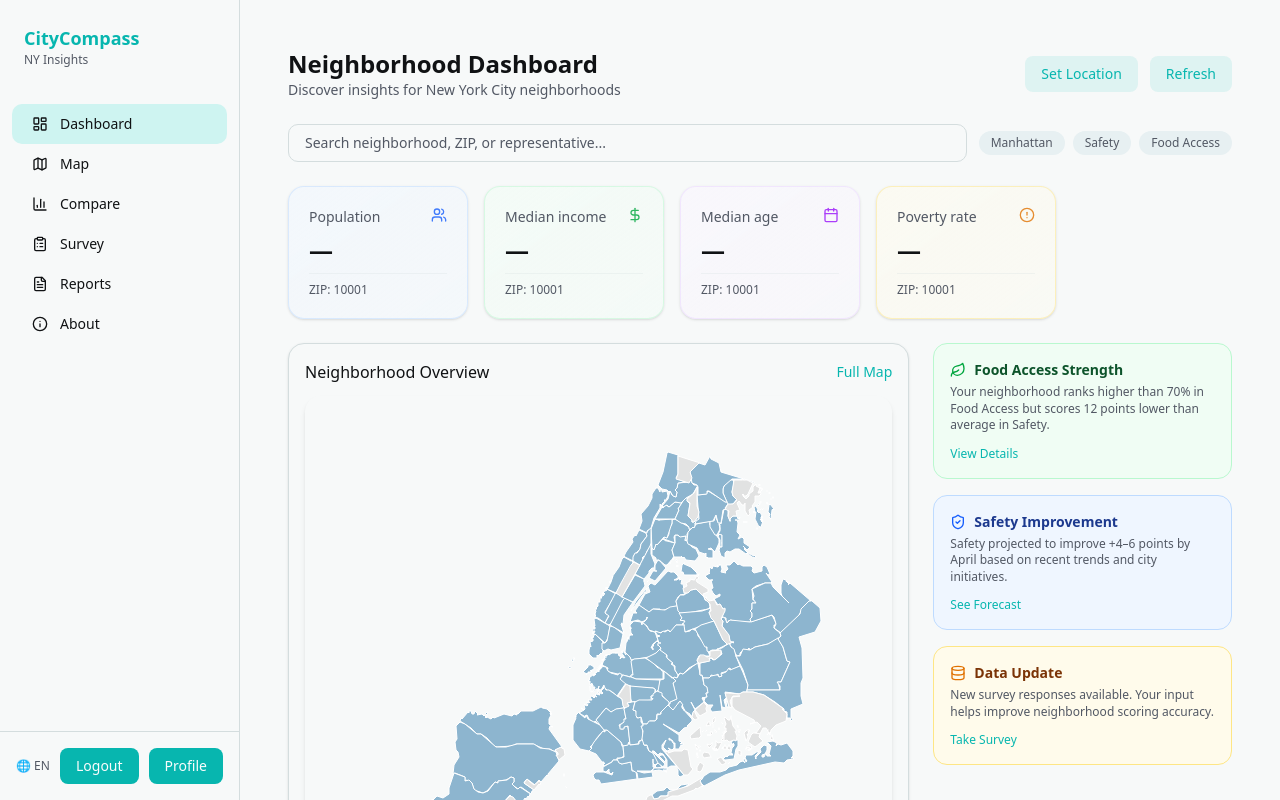
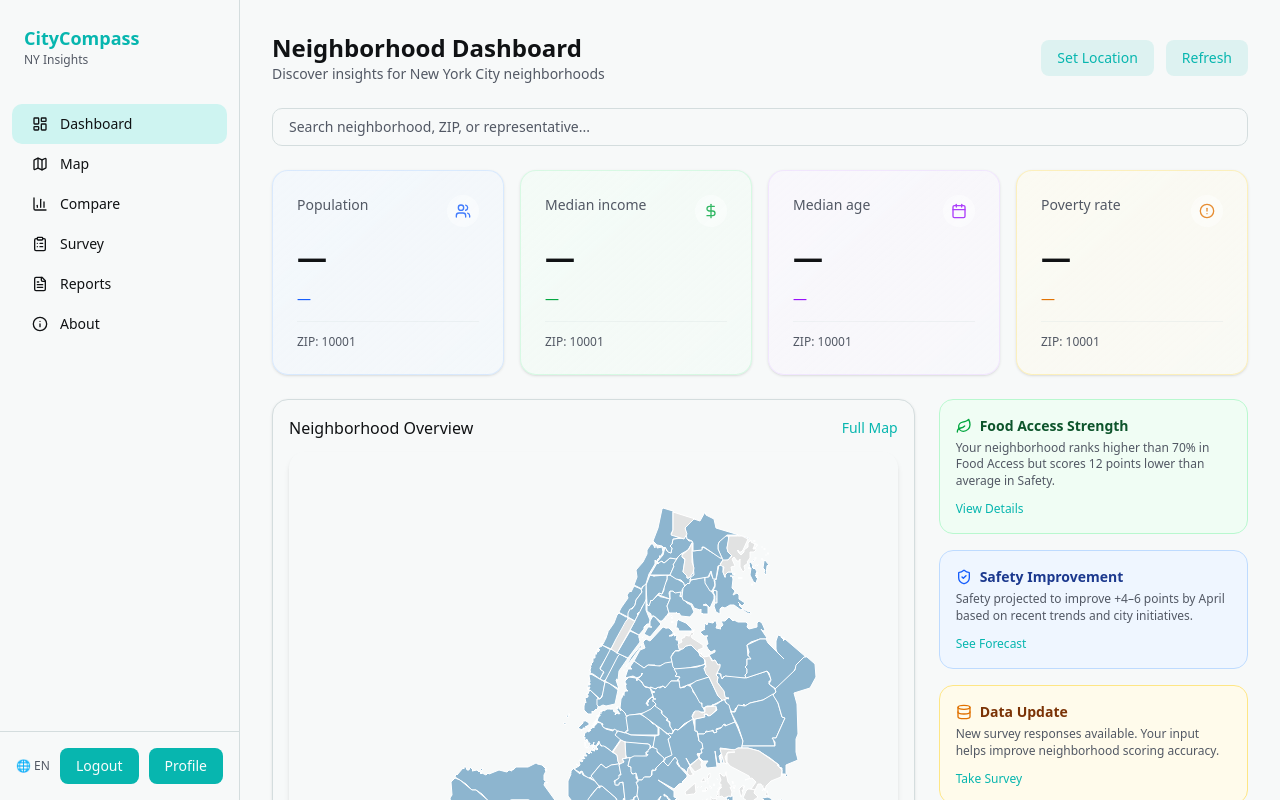
Before and after one commit to ShohruzE/citycompass, a Next.js app in the folder citycompass/: page /dashboard in a window 1280 px wide. Shown: the top 800 px of the page. Built offline with nearby package versions, Linux system fonts and the light colour scheme; no server answers.

Commit message:
polish home dashboard and remove unnecessary extra scroll bug

```diff
--- a/citycompass/app/(protected)/components/NeighborhoodACS.tsx
+++ b/citycompass/app/(protected)/components/NeighborhoodACS.tsx
@@ -7,48 +7,22 @@ import { ScoreCard } from "./ScoreCard";
 export default function NeighborhoodACS({ zip }: { zip: string }) {
   const { data, loading, error } = useNeighborhoodACS(zip);
 
-  const population =
-    data?.total_population != null
-      ? data.total_population.toLocaleString()
-      : "—";
+  const population = data?.total_population != null ? data.total_population.toLocaleString() : "—";
   const medianIncome =
-    data?.median_household_income != null
-      ? `$${Number(data.median_household_income).toLocaleString()}`
-      : "—";
+    data?.median_household_income != null ? `$${Number(data.median_household_income).toLocaleString()}` : "—";
   const medianAge = data?.median_age != null ? data.median_age.toFixed(1) : "—";
-  const povertyRate =
-    data?.poverty_rate != null
-      ? `${(data.poverty_rate * 100).toFixed(1)}%`
-      : "—";
+  const povertyRate = data?.poverty_rate != null ? `${(data.poverty_rate * 100).toFixed(1)}%` : "—";
 
-  if (loading)
-    return <div className="p-4 text-sm text-muted-foreground">Loading…</div>;
-  if (error)
-    return <div className="p-4 text-sm text-red-600">Error loading ACS</div>;
+  if (loading) return <div className="p-4 text-sm text-muted-foreground">Loading…</div>;
+  if (error) return <div className="p-4 text-sm text-red-600">Error loading ACS</div>;
 
   return (
     <div className="space-y-4">
-      <div className="flex flex-wrap gap-4">
-        <ScoreCard
-          title="Population"
-          value={population}
-          subtitle={`ZIP: ${zip}`}
-        />
-        <ScoreCard
-          title="Median income"
-          value={medianIncome}
-          subtitle={`ZIP: ${zip}`}
-        />
-        <ScoreCard
-          title="Median age"
-          value={medianAge}
-          subtitle={`ZIP: ${zip}`}
-        />
-        <ScoreCard
-          title="Poverty rate"
-          value={povertyRate}
-          subtitle={`ZIP: ${zip}`}
-        />
+      <div className="grid grid-cols-1 sm:grid-cols-2 gap-4">
+        <ScoreCard title="Population" value={population} subtitle={`ZIP: ${zip}`} />
+        <ScoreCard title="Median income" value={medianIncome} subtitle={`ZIP: ${zip}`} />
+        <ScoreCard title="Median age" value={medianAge} subtitle={`ZIP: ${zip}`} />
+        <ScoreCard title="Poverty rate" value={povertyRate} subtitle={`ZIP: ${zip}`} />
       </div>
     </div>
   );
--- a/citycompass/app/(protected)/components/ScoreCard.tsx
+++ b/citycompass/app/(protected)/components/ScoreCard.tsx
@@ -12,6 +12,8 @@ interface ScoreCardProps {
   timeframe?: string;
   icon?: React.ReactNode;
   color?: CardColor;
+  insight?: string;
+  className?: string;
 }
 
 const colorClasses: Record<CardColor, { bg: string; icon: string; border: string }> = {
@@ -47,26 +49,49 @@ const colorClasses: Record<CardColor, { bg: string; icon: string; border: string
   },
 };
 
-export function ScoreCard({ title, value, subtitle, score, delta, timeframe, icon, color = "blue" }: ScoreCardProps) {
+export function ScoreCard({
+  title,
+  value,
+  subtitle,
+  score,
+  delta,
+  timeframe,
+  icon,
+  color = "blue",
+  insight,
+  className,
+}: ScoreCardProps) {
   const colors = colorClasses[color];
 
   if (value !== undefined) {
     return (
       <div
         className={cn(
-          "group relative bg-gradient-to-br rounded-2xl shadow-sm hover:shadow-md p-5 w-[180px] border transition-all duration-200 hover:scale-[1.02]",
+          "group relative bg-gradient-to-br rounded-2xl shadow-sm hover:shadow-md p-6 w-full border transition-all duration-200 hover:scale-[1.01]",
           colors.bg,
           colors.border,
-          "hover:border-opacity-70"
+          "hover:border-opacity-70",
+          className
         )}
       >
-        <div className="flex items-start justify-between mb-2">
+        <div className="flex items-start justify-between mb-3">
           <div className="text-sm font-medium text-muted-foreground">{title}</div>
-          {icon && <div className={cn("opacity-80", colors.icon)}>{icon}</div>}
+          {icon && (
+            <div className={cn("opacity-80 p-2 rounded-full bg-white/50 dark:bg-black/10", colors.icon)}>{icon}</div>
+          )}
         </div>
-        <div className="text-2xl font-semibold mt-1 text-foreground leading-tight">{value}</div>
+        <div className="text-3xl font-bold mt-1 text-foreground leading-tight">{value}</div>
+
+        {insight && (
+          <div className="mt-3 mb-3 text-sm font-medium flex items-center gap-1.5">
+            <span className={cn(colors.icon)}>{insight}</span>
+          </div>
+        )}
+
         {subtitle ? (
-          <div className="text-xs text-muted-foreground mt-2 pt-2 border-t border-border/30">{subtitle}</div>
+          <div className="text-xs text-muted-foreground mt-auto pt-3 border-t border-border/30 flex justify-between items-center">
+            <span>{subtitle}</span>
+          </div>
         ) : null}
       </div>
     );
@@ -82,7 +107,8 @@ export function ScoreCard({ title, value, subtitle, score, delta, timeframe, ico
         "group relative bg-gradient-to-br rounded-2xl shadow-sm hover:shadow-md p-5 w-[180px] border transition-all duration-200 hover:scale-[1.02]",
         colors.bg,
         colors.border,
-        "hover:border-opacity-70"
+        "hover:border-opacity-70",
+        className
       )}
     >
       {/* Title */}
--- a/citycompass/app/(protected)/dashboard/page.tsx
+++ b/citycompass/app/(protected)/dashboard/page.tsx
@@ -46,6 +46,38 @@ export default function DashboardPage() {
     acsData?.median_household_income != null ? `$${Number(acsData.median_household_income).toLocaleString()}` : "—";
   const medianAge = acsData?.median_age != null ? acsData.median_age.toFixed(1) : "—";
   const povertyRate = acsData?.poverty_rate != null ? `${(acsData.poverty_rate * 100).toFixed(1)}%` : "—";
+
+  // Helper functions for dynamic insights
+  const getIncomeInsight = (income: number | null | undefined): string => {
+    if (income == null) return "—";
+    if (income >= 100000) return "High Income Area";
+    if (income >= 70000) return "Above Average Income";
+    if (income >= 50000) return "Average Income Area";
+    return "Lower Income Area";
+  };
+
+  const getAgeInsight = (age: number | null | undefined): string => {
+    if (age == null) return "—";
+    if (age < 30) return "Young Demographic";
+    if (age < 40) return "Young Professionals";
+    if (age <= 50) return "Family-Oriented";
+    return "Mature Community";
+  };
+
+  const getPopInsight = (pop: number | null | undefined): string => {
+    if (!pop) return "—";
+    return pop > 30000 ? "High Population Density" : "Moderate Density";
+  };
+
+  const getPovertyInsight = (rate: number | null | undefined): string => {
+    if (rate == null) return "—";
+    return rate < 0.15 ? "Low Poverty Rate" : "Moderate Poverty Rate";
+  };
+
+  const incomeInsight = getIncomeInsight(acsData?.median_household_income);
+  const ageInsight = getAgeInsight(acsData?.median_age);
+  const popInsight = getPopInsight(acsData?.total_population);
+  const povertyInsight = getPovertyInsight(acsData?.poverty_rate);
 
   return (
     <div className="space-y-6">
@@ -105,23 +137,17 @@ export default function DashboardPage() {
           value={searchInput}
           onChange={(e) => setSearchInput(e.target.value)}
         />
-        <div className="flex gap-2">
-          {["Manhattan", "Safety", "Food Access"].map((tag) => (
-            <span key={tag} className="px-3 py-1 bg-muted text-muted-foreground rounded-full text-xs font-medium">
-              {tag}
-            </span>
-          ))}
-        </div>
       </form>
 
       {/* Score Cards*/}
-      <div className="flex flex-wrap gap-4">
+      <div className="grid grid-cols-1 sm:grid-cols-2 lg:grid-cols-4 gap-4">
         <ScoreCard
           title="Population"
           value={population}
           subtitle={acsLoading ? "Loading…" : `ZIP: ${acsZip}`}
           icon={<Users className="w-4 h-4" />}
           color="blue"
+          insight={popInsight}
         />
         <ScoreCard
           title="Median income"
@@ -129,6 +155,7 @@ export default function DashboardPage() {
           subtitle={acsLoading ? "Loading…" : `ZIP: ${acsZip}`}
           icon={<DollarSign className="w-4 h-4" />}
           color="green"
+          insight={incomeInsight}
         />
         <ScoreCard
           title="Median age"
@@ -136,6 +163,7 @@ export default function DashboardPage() {
           subtitle={acsLoading ? "Loading…" : `ZIP: ${acsZip}`}
           icon={<Calendar className="w-4 h-4" />}
           color="purple"
+          insight={ageInsight}
         />
         <ScoreCard
           title="Poverty rate"
@@ -143,6 +171,7 @@ export default function DashboardPage() {
           subtitle={acsLoading ? "Loading…" : `ZIP: ${acsZip}`}
           icon={<AlertCircle className="w-4 h-4" />}
           color="amber"
+          insight={povertyInsight}
         />
       </div>
 
--- a/citycompass/app/(protected)/layout.tsx
+++ b/citycompass/app/(protected)/layout.tsx
@@ -5,9 +5,9 @@ import { UserLocationProvider } from "@/lib/contexts/UserLocationContext";
 export default function DashboardLayout({ children }: { children: React.ReactNode }) {
   return (
     <UserLocationProvider>
-      <div className="flex min-h-screen bg-background text-foreground">
+      <div className="flex h-screen overflow-hidden bg-background text-foreground">
         <SideBar />
-        <main className="flex-1 ml-60 p-8 overflow-y-auto">{children}</main>
+        <main className="flex-1 ml-60 h-full overflow-y-auto p-8">{children}</main>
       </div>
     </UserLocationProvider>
   );
--- a/citycompass/app/(public)/layout.tsx
+++ b/citycompass/app/(public)/layout.tsx
@@ -2,9 +2,9 @@ import { NavBar } from "./components/NavBar";
 
 export default function PublicLayout({ children }: { children: React.ReactNode }) {
   return (
-    <div className="min-h-screen bg-white text-gray-800">
+    <div className="min-h-screen flex flex-col bg-white text-gray-800">
       <NavBar />
-      <main>{children}</main>
+      <main className="flex-1">{children}</main>
     </div>
   );
 }
--- a/citycompass/app/globals.css
+++ b/citycompass/app/globals.css
@@ -43,8 +43,13 @@
   --radius-xl: calc(var(--radius) + 4px);
 }
 
-body {
-  padding: 1rem;
+@layer base {
+  * {
+    @apply border-border outline-ring/50;
+  }
+  body {
+    @apply bg-background text-foreground;
+  }
 }
 
 :root {
@@ -144,12 +149,3 @@ body {
   --sidebar-border: oklch(0.25 0.01 250);
   --sidebar-ring: oklch(0.7 0.12 190);
 }
-
-@layer base {
-  * {
-    @apply border-border outline-ring/50;
-  }
-  body {
-    @apply bg-background text-foreground;
-  }
-}
```
